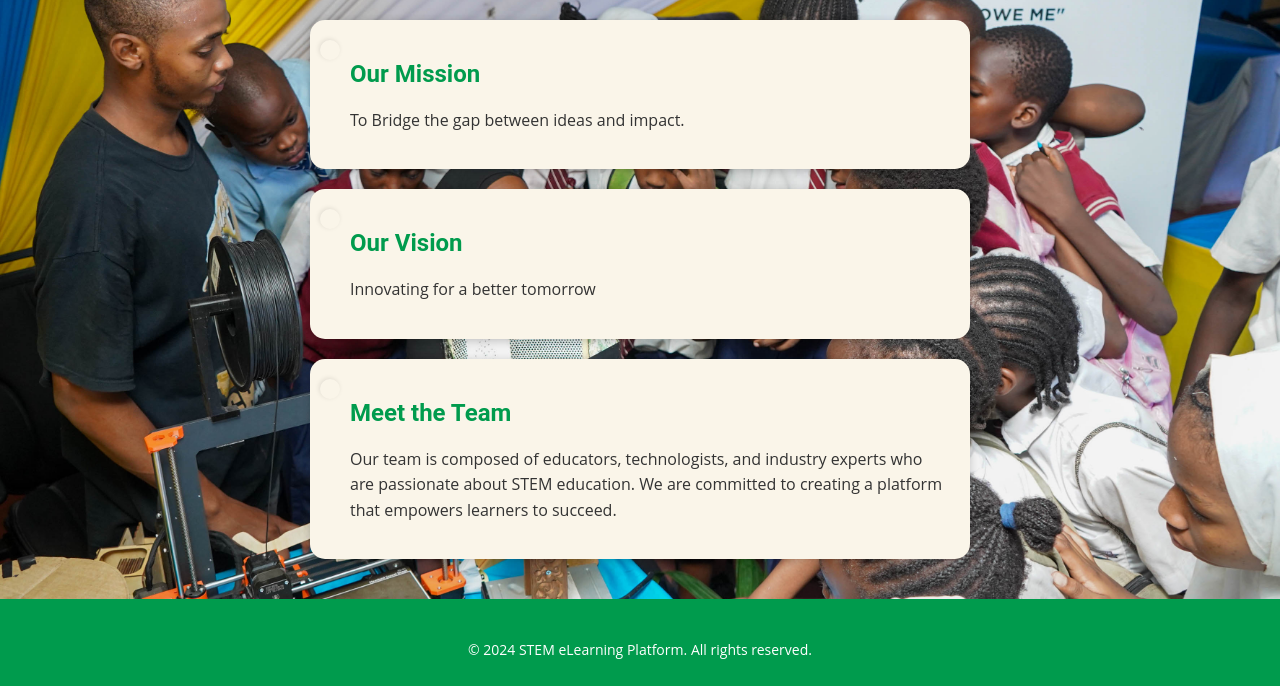
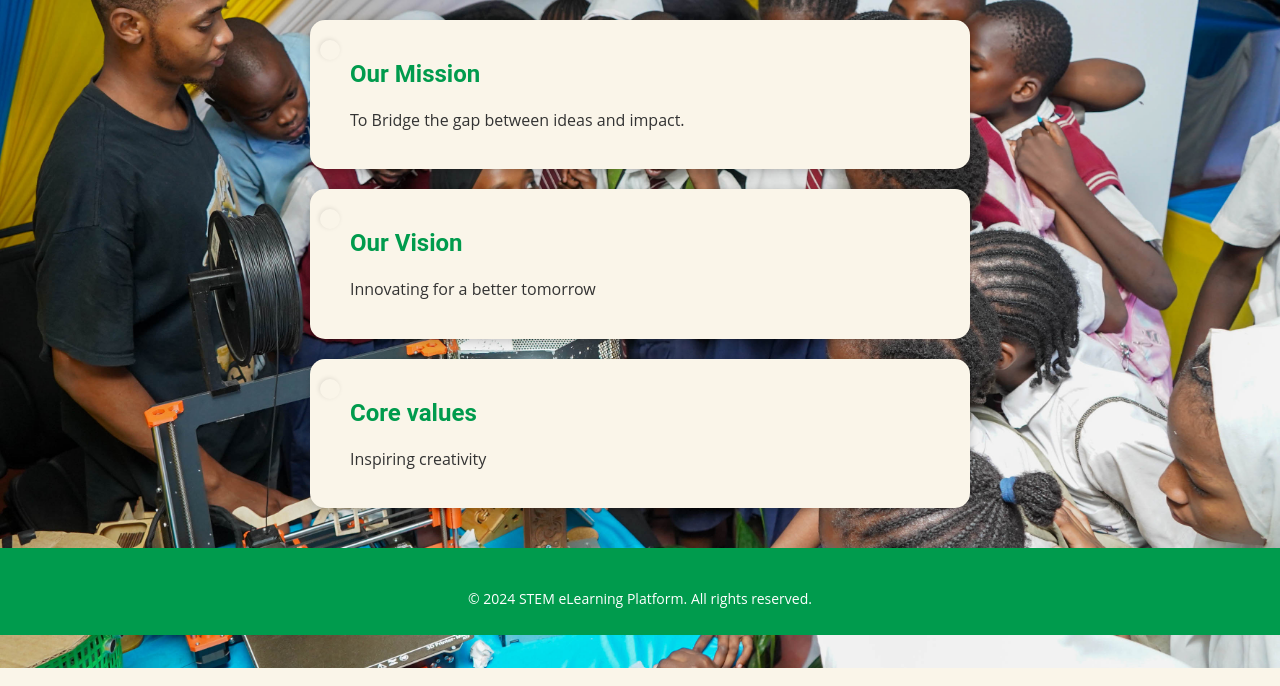
Before and after one commit to swalehmwadime/STEM-eLearning, a Flask app: page /about in a window 1280 px wide. Shown: the part 132-818 px from the top of the page. Run offline with Flask 2, Linux system fonts and the light colour scheme.

Commit message:
add core values in about.html

```diff
--- a/app/templates/about.html
+++ b/app/templates/about.html
@@ -133,8 +133,8 @@
         </section>
 
         <section>
-            <h2>Meet the Team</h2>
-            <p>Our team is composed of educators, technologists, and industry experts who are passionate about STEM education. We are committed to creating a platform that empowers learners to succeed.</p>
+            <h2>Core values</h2>
+            <p>Inspiring creativity </p>
         </section>
     </main>
 
```
